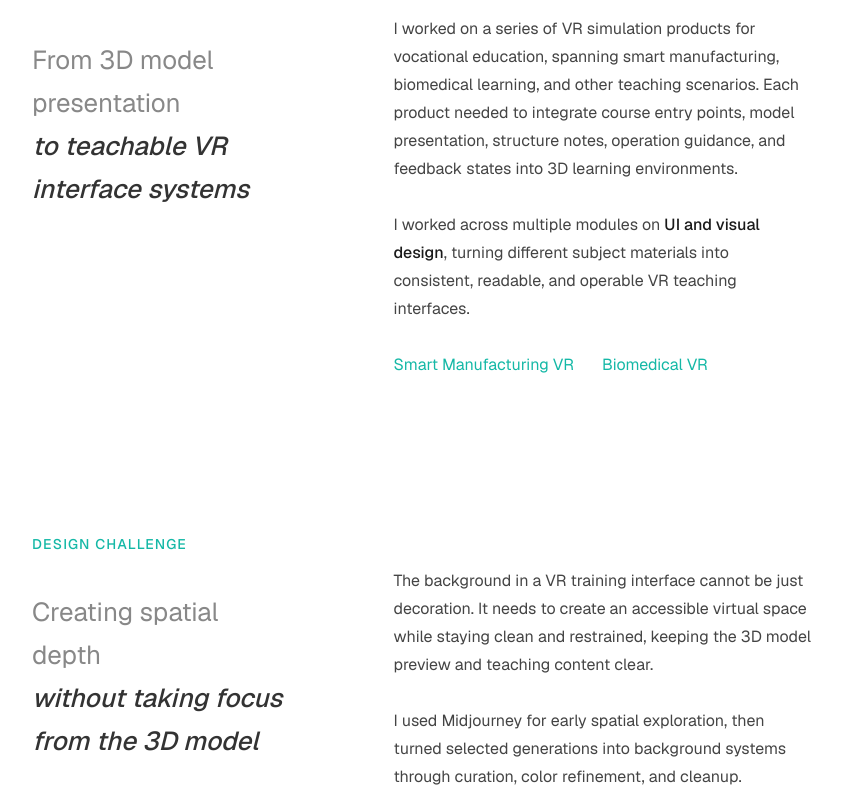
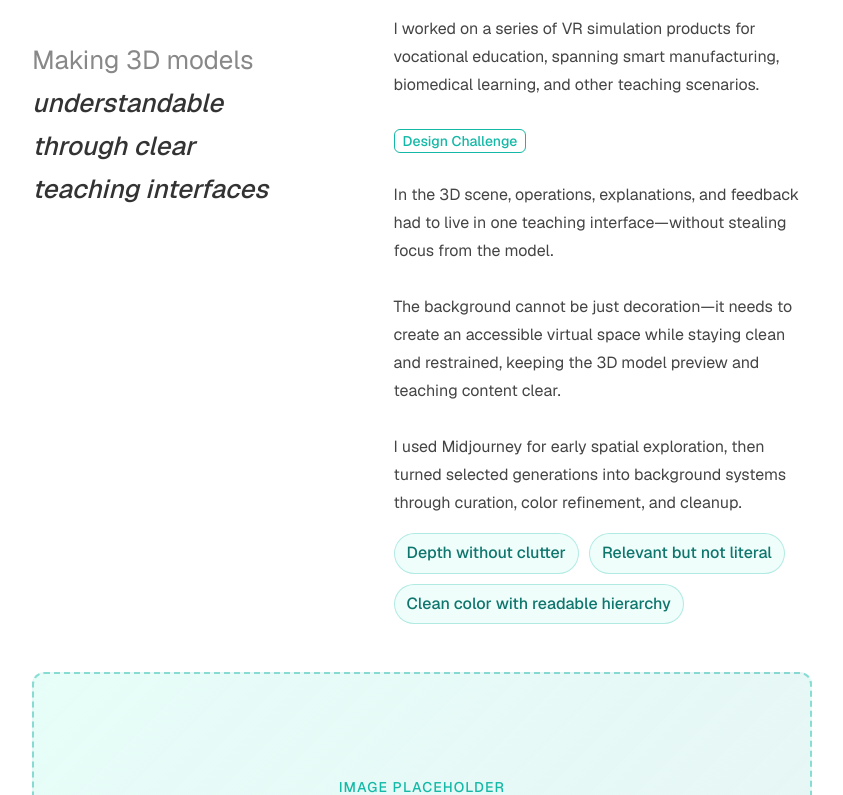
Before and after one commit to jaemin17/portfolio-pro, a Next.js app: page /en/projects/vr-education in a window 1280 px wide. Shown: the part 1167-1962 px from the top of the page, without its empty margins (218-1061 px from the left). Built offline with nearby package versions, Linux system fonts and the light colour scheme.

Commit message:
Refine VR education intro structure

```diff
--- a/src/app/[locale]/projects/biomedical-vr/biomedicalVr.module.css
+++ b/src/app/[locale]/projects/biomedical-vr/biomedicalVr.module.css
@@ -86,6 +86,31 @@
 .positioningEmphasis {
   font-weight: 500;
   color: #1a1a1a;
+}
+
+.designPoints {
+  margin-top: 8px;
+}
+
+.designPoints h4 {
+  display: inline-block;
+  margin: 0 0 12px;
+  padding: 2px 8px;
+  border: 1px solid #14b8a6;
+  border-radius: 6px;
+  color: #14b8a6;
+  font-size: var(--fs-label);
+  font-weight: 500;
+  line-height: 1.3;
+}
+
+.designPoints p {
+  margin-bottom: 28px;
+  line-height: 1.75;
+}
+
+.designPoints p:last-of-type {
+  margin-bottom: 16px;
 }
 
 .narrativeSection {
--- a/src/app/[locale]/projects/vr-education/page.tsx
+++ b/src/app/[locale]/projects/vr-education/page.tsx
@@ -99,83 +99,39 @@ export default async function VrEducationPage({ params }: VrEducationPageProps)
               <div className={styles.positioningGrid}>
                 <h2 className={styles.positioningHeading}>
                   <span className={styles.positioningHeadingLight}>
-                    {t(locale, "从 3D 模型展示，", "From 3D model presentation")}
+                    {t(locale, "让 3D 模型，", "Making 3D models")}
                   </span>
                   <br />
                   <span className={styles.positioningHeadingDark}>
-                    {t(locale, "到可教学的 VR 界面系统", "to teachable VR interface systems")}
+                    {t(
+                      locale,
+                      "在清晰的教学界面中被理解",
+                      "understandable through clear teaching interfaces",
+                    )}
                   </span>
                 </h2>
                 <div className={styles.positioningBody}>
                   <p>
                     {t(
                       locale,
-                      "我参与了一系列面向职业教育的 VR 仿真软件设计，覆盖智能制造、生物医疗等多个教学场景。每个软件都需要把课程入口、模型展示、结构说明、操作引导和反馈状态整合进 3D 学习环境中。",
-                      "I worked on a series of VR simulation products for vocational education, spanning smart manufacturing, biomedical learning, and other teaching scenarios. Each product needed to integrate course entry points, model presentation, structure notes, operation guidance, and feedback states into 3D learning environments.",
+                      "我参与了一系列面向职业教育的 VR 仿真软件设计，覆盖智能制造、生物医疗等多个教学场景。",
+                      "I worked on a series of VR simulation products for vocational education, spanning smart manufacturing, biomedical learning, and other teaching scenarios.",
+                    )}
+                  </p>
+                  <div className={styles.designPoints}>
+                    <h4>{t(locale, "设计难点", "Design Challenge")}</h4>
+                    <p>
+                      {t(
+                        locale,
+                        "在 3D 场景中，要把操作、说明与反馈收进同一套教学界面，且不抢模型焦点。",
+                        "In the 3D scene, operations, explanations, and feedback had to live in one teaching interface—without stealing focus from the model.",
                       )}
                     </p>
                     <p>
                       {t(
                         locale,
-                      <>
-                        我负责多个模块的
-                        <strong className={styles.positioningEmphasis}>UI 与视觉设计</strong>
-                        ，将不同学科内容整理成统一、可阅读、可操作的 VR 教学界面。
-                      </>,
-                      <>
-                        I worked across multiple modules on{" "}
-                        <strong className={styles.positioningEmphasis}>UI and visual design</strong>,
-                        turning different subject materials into consistent, readable, and operable VR
-                        teaching interfaces.
-                      </>,
-                    )}
-                  </p>
-                  <nav aria-label={tStr(locale, "章节导航", "Chapter navigation")}>
-                    <ul className={styles.chapterNav}>
-                      <li>
-                        <a className={styles.chapterNavLink} href="#smart-manufacturing">
-                          {t(locale, "智能制造 VR", "Smart Manufacturing VR")}
-                        </a>
-                      </li>
-                      <li>
-                        <a className={styles.chapterNavLink} href="#biomedical">
-                          {t(locale, "生物医疗 VR", "Biomedical VR")}
-                        </a>
-                      </li>
-                    </ul>
-                  </nav>
-                </div>
-              </div>
-            </div>
-          </div>
-        </section>
-
-        <section className={`${selflyStyles.caseSection} ${selflyStyles.selfly0CaseSection}`}>
-          <div className={`${styles.narrativeSection} ${styles.processSection}`}>
-            <div className={styles.narrativeInner}>
-              <p className={styles.positioningLabel}>
-                {t(locale, "设计难点", "Design Challenge")}
-              </p>
-              <div className={styles.narrativeGrid}>
-                <h2 className={styles.narrativeHeadline}>
-                  <span className={styles.narrativeHeadlineLight}>
-                    {t(locale, "在虚拟空间里建立深度，", "Creating spatial depth")}
-                  </span>
-                  <br />
-                  <span className={styles.narrativeHeadlineDark}>
-                    {t(
-                      locale,
-                      "但不抢走模型焦点",
-                      "without taking focus from the 3D model",
-                    )}
-                  </span>
-                </h2>
-                <div className={styles.narrativeBody}>
-                  <p>
-                    {t(
-                      locale,
-                      "VR 实训界面的背景不能只是装饰。它需要营造可进入的虚拟空间，同时保持干净、克制，让 3D 模型预览和教学信息始终清晰。",
-                      "The background in a VR training interface cannot be just decoration. It needs to create an accessible virtual space while staying clean and restrained, keeping the 3D model preview and teaching content clear.",
+                        "背景不能只是装饰——它要营造可进入的虚拟空间，同时保持干净、克制，让 3D 模型预览和教学信息始终清晰。",
+                        "The background cannot be just decoration—it needs to create an accessible virtual space while staying clean and restrained, keeping the 3D model preview and teaching content clear.",
                       )}
                     </p>
                     <p>
@@ -196,6 +152,7 @@ export default async function VrEducationPage({ params }: VrEducationPageProps)
                         {t(locale, "颜色干净且层级可读", "Clean color with readable hierarchy")}
                       </li>
                     </ul>
+                  </div>
                 </div>
               </div>
               <figure className={styles.processImagePlaceholder}>
```
Lines whose indentation alone changed are shown as unchanged.
